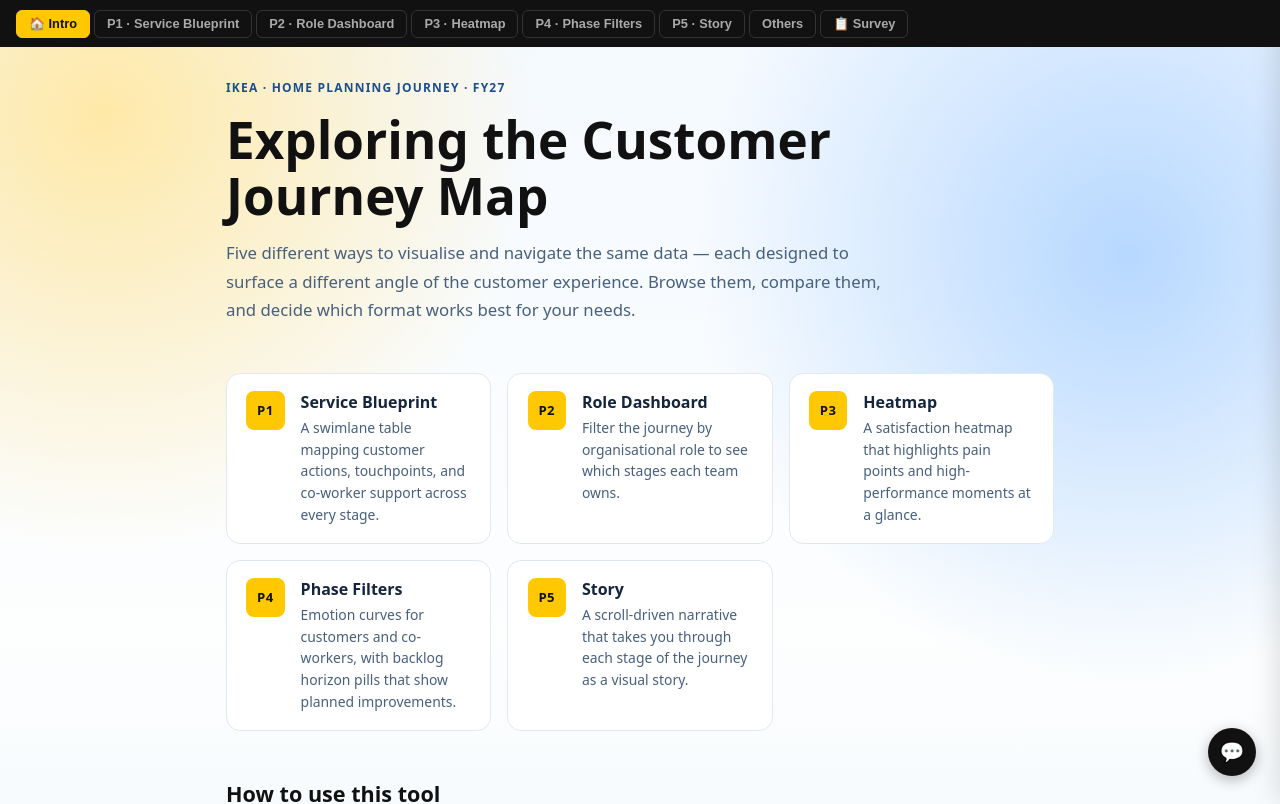
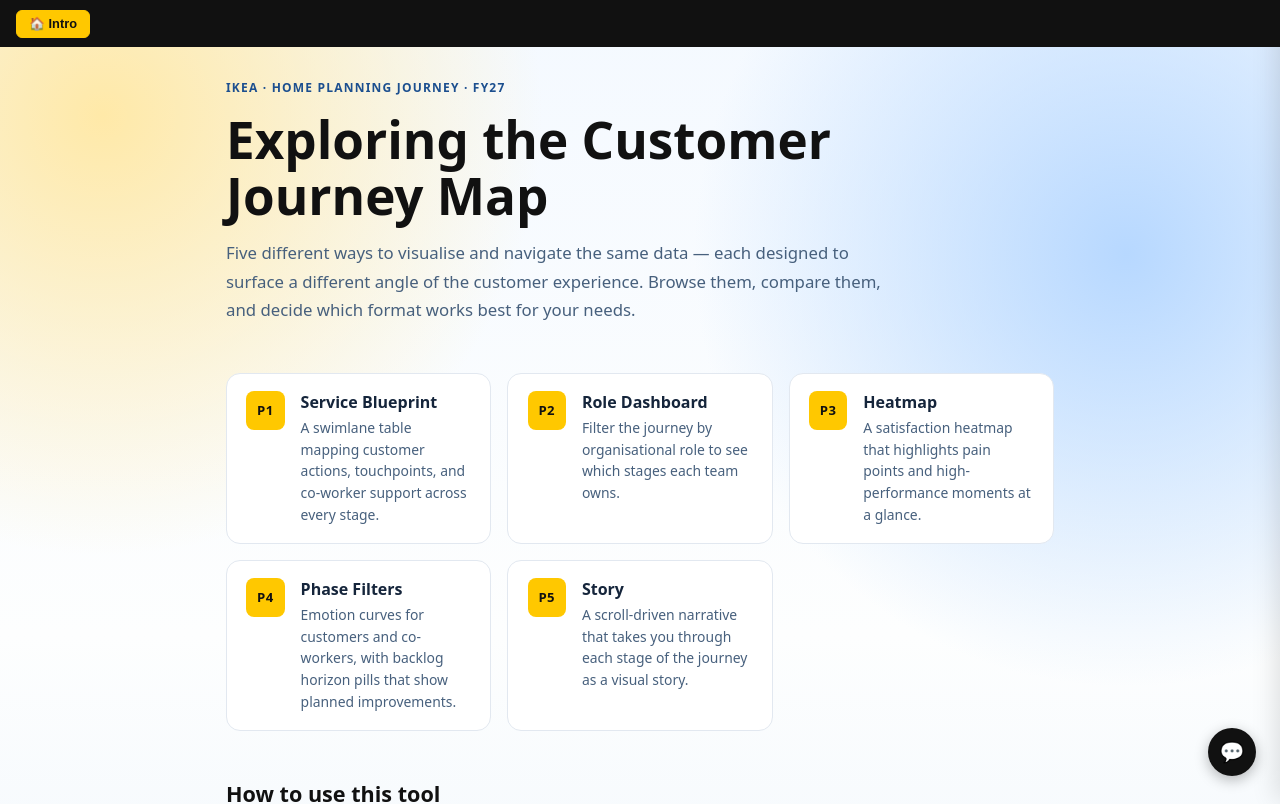
Before and after one commit to jcdiezikea/-cjm-exploration, a React (Vite) app: page / in a window 1280 px wide. Shown: the top 804 px of the page. Built offline with nearby package versions, Linux system fonts and the light colour scheme; a web font is replaced by a local one; what chartjs-plugin-datalabels would draw is missing.

Commit message:
feat: show exploration tabs only after Start exploring is clicked

```diff
--- a/src/ProposalNav.tsx
+++ b/src/ProposalNav.tsx
@@ -22,10 +22,16 @@ const PROPOSALS = [
 ]
 
 export function ProposalNav() {
+  const [started, setStarted] = useState(false)
   const [active, setActive] = useState(0)
   const [selectedStage, setSelectedStage] = useState<string | null>(null)
 
   const proposal = PROPOSALS.find((p) => p.id === active)
+
+  function handleStart() {
+    setStarted(true)
+    setActive(1)
+  }
 
   return (
     <div className={active === 0 ? undefined : 'nav-shell'}>
@@ -37,7 +43,7 @@ export function ProposalNav() {
         >
           🏠 Intro
         </button>
-        {PROPOSALS.map((p) => (
+        {started && PROPOSALS.map((p) => (
           <button
             key={p.id}
             type="button"
@@ -50,7 +56,7 @@ export function ProposalNav() {
       </nav>
 
       {active === 0 ? (
-        <Intro onStart={() => setActive(1)} />
+        <Intro onStart={handleStart} />
       ) : proposal ? (
         <div className="proposal-body">
           <proposal.component
```
